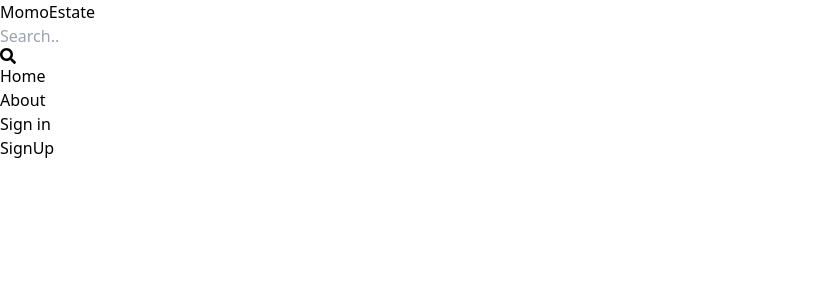
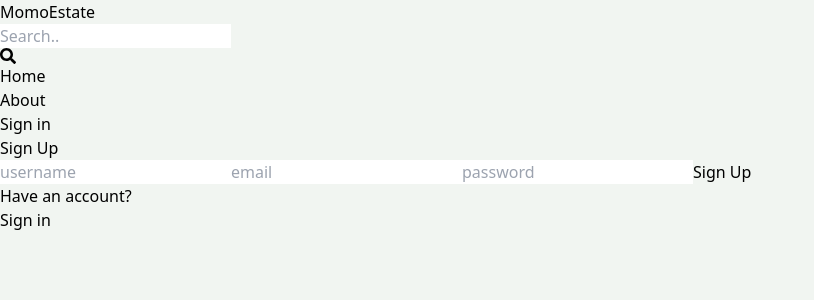
Before and after one commit to XijijiXi/mern-estate, a React (Vite) app in the folder client/: page /sign-up in a window 1280 px wide. Shown: the top 300 px of the page, without its empty margins (0-814 px from the left). Built offline with nearby package versions, Linux system fonts and the light colour scheme.

Commit message:
completed sign up ui

```diff
--- a/client/src/index.css
+++ b/client/src/index.css
@@ -1,3 +1,7 @@
 @tailwind base;
 @tailwind components;
 @tailwind utilities;
+
+body {
+  background-color: rgb(241, 245, 241);
+}
--- a/client/src/pages/SignUp.jsx
+++ b/client/src/pages/SignUp.jsx
@@ -1,5 +1,39 @@
 import React from "react";
+import { Link } from "react-router-dom";
 
 export default function SignUp() {
-  return <div>SignUp</div>;
+  return (
+    <div className="p-3 max-w-lg mx-auto">
+      <h1 className="text-3xl text-center font-semibold my-7">Sign Up</h1>
+      <form className="flex flex-col gap-4">
+        <input
+          type="text"
+          placeholder="username"
+          className="border p-3 rounded-lg"
+          id="username"
+        />
+        <input
+          type="email"
+          placeholder="email"
+          className="border p-3 rounded-lg"
+          id="email"
+        />
+        <input
+          type="password"
+          placeholder="password"
+          className="border p-3 rounded-lg"
+          id="password"
+        />
+        <button className="bg-slate-700 text-white p-3 rounded-lg uppercase hover:opacity-95 disabled:opacity-80">
+          Sign Up
+        </button>
+      </form>
+      <div className="flex gap-2 mt-5">
+        <p>Have an account?</p>
+        <Link to={"/sign-in"}>
+          <span className="text-blue-700">Sign in</span>
+        </Link>
+      </div>
+    </div>
+  );
 }
```
